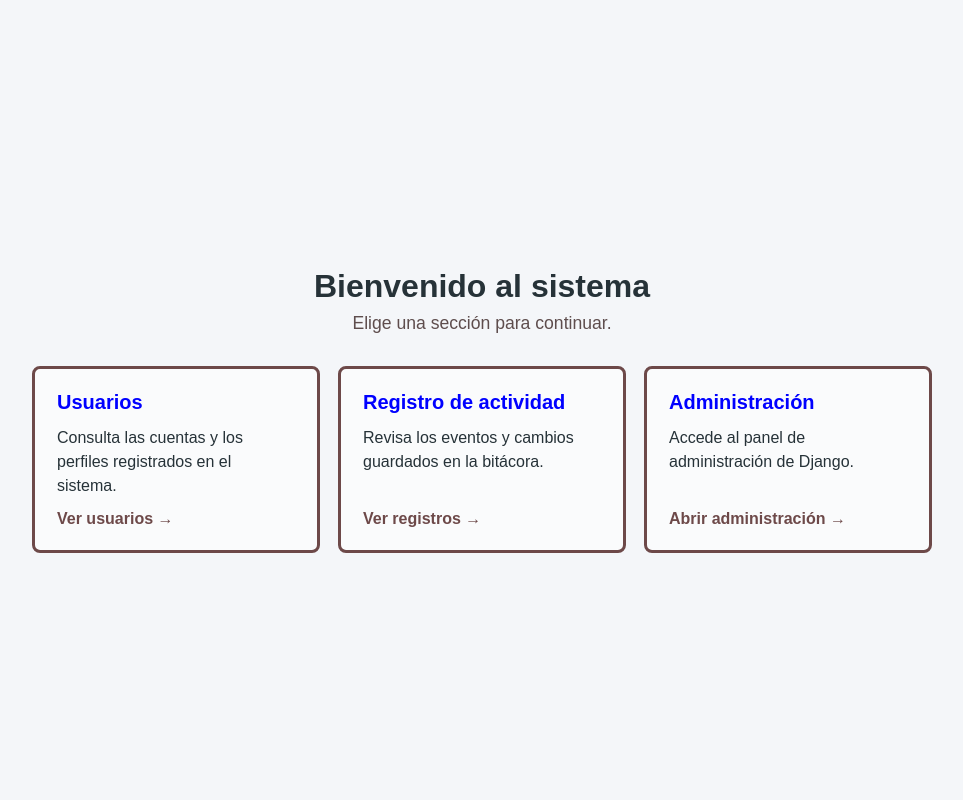
After one commit to roctalvarado/django_cheems, a Django app: template hello/templates/hello/display.html in a window 1280 px wide. The commit adds this page. Shown: the whole page, without its empty margins (158-1121 px from the left). Run offline with Django 5.2, Linux system fonts and the light colour scheme; the template is opened without the code that fills it, so the values that code supplies are empty.

Commit message:
Refactor URL routing, enhance styles, and add display page
- Updated URL patterns to include named routes for better readability and access.
- Enhanced CSS styles for improved layout and user experience on the display page.
- Created a new display.html template to serve as the landing page with navigation links.
- Removed hardcoded user data from index.html to dynamically render user information.
- Added a .gitignore file to exclude virtual environment files from version control.

```diff
--- a/django_cheems/urls.py
+++ b/django_cheems/urls.py
@@ -20,6 +20,7 @@ from hello import views
 
 urlpatterns = [
     path('admin/', admin.site.urls),
-    path('', views.index),
-    path('logs/', views.logs)
+    path('', views.display, name = 'inicio'),
+    path('logs/', views.logs, name = 'logs'),
+    path('index/', views.index, name = 'index')
 ]
--- a/hello/static/hello/css/styles.css
+++ b/hello/static/hello/css/styles.css
@@ -1,18 +1,119 @@
+        body {
+            min-height: 100vh;
+            margin: 0;
+            display: grid;
+            place-items: center;
+            padding: 24px;
+            box-sizing: border-box;
+            color: #352b2b;
+        }
+
+        .welcome {
+            width: min(900px, 100%);
+            text-align: center;
+        }
+
+        .welcome h1 {
+            margin-bottom: 8px;
+        }
+
+        .welcome-intro {
+            margin: 0 0 32px;
+            color: #5e4d4d;
+            font-size: 1.1rem;
+        }
+
+        .route-list {
+            display: grid;
+            grid-template-columns: repeat(auto-fit, minmax(220px, 1fr));
+            gap: 18px;
+            text-align: left;
+        }
+
+        .route-card {
+            display: flex;
+            flex-direction: column;
+            gap: 12px;
+            padding: 22px;
+            border: 3px solid rgb(109, 73, 73);
+            border-radius: 8px;
+            background: rgba(255, 255, 255, 0.55);
+            color: inherit;
+            text-decoration: none;
+            transition: transform 150ms ease, background-color 150ms ease;
+        }
+
+        .route-card:hover,
+        .route-card:focus-visible {
+            transform: translateY(-3px);
+            background: #fffaf2;
+        }
+
+        .route-card:focus-visible {
+            outline: 3px solid blue;
+            outline-offset: 3px;
+        }
+
+        .route-card h2 {
+            margin: 0;
+            color: blue;
+            font-size: 1.25rem;
+        }
+
+        .route-card p {
+            margin: 0;
+            line-height: 1.5;
+        }
+
+        .route-action {
+            margin-top: auto;
+            color: #6d4949;
+            font-weight: 700;
+        }
+
+
+* {
+    box-sizing: border-box;
+}
+
 body {
-    background-color: antiquewhite;
+    margin: 0;
+    font-family: Arial, sans-serif;
+    background-color: #f4f6f9;
+    color: #263238;
+}
+
+.contenedor {
+    width: min(1000px, 92%);
+    margin: 60px auto;
 }
 
 h1 {
-    color: blue;
+    text-align: center;
+    margin-bottom: 40px;
+    font-size: 32px;
 }
 
-.table-user {
+table {
     width: 100%;
+    border-collapse: collapse;
+    background-color: white;
+    box-shadow: 0 4px 12px rgba(0, 0, 0, 0.08);
+    border-radius: 8px;
+    overflow: hidden;
 }
 
-.table-user th,
-.table-user td{
-    padding: 10px;
-    border: 3px solid rgb(109, 73, 73);
-    margin: 0px;
+th, td {
+    padding: 16px 20px;
+    text-align: left;
+    border-bottom: 1px solid #e5e7eb;
 }
+
+th {
+    background-color: #263b50;
+    color: white;
+}
+
+tbody tr:hover {
+    background-color: #eef4f8;
+}
--- /dev/null
+++ b/hello/templates/hello/display.html
@@ -0,0 +1,34 @@
+{% load static %}
+<!DOCTYPE html>
+    <html >
+        <head>
+            <meta charset="UTF-8">
+            <meta name="viewport" content="width=device-width, initial-scale=1">
+            <title>Bienvenido al sistema</title>
+            <link rel="stylesheet" href="{% static 'hello/css/styles.css' %}">
+        </head>
+        <body>
+            <main class="welcome">
+                <h1>Bienvenido al sistema</h1>
+                <p class="welcome-intro">Elige una sección para continuar.</p>
+
+                <nav class="route-list" aria-label="Secciones del sistema">
+                    <a class="route-card" href="{% url 'index' %}">
+                        <h2>Usuarios</h2>
+                        <p>Consulta las cuentas y los perfiles registrados en el sistema.</p>
+                        <span class="route-action">Ver usuarios &rarr;</span>
+                    </a>
+                    <a class="route-card" href="{% url 'logs' %}">
+                        <h2>Registro de actividad</h2>
+                        <p>Revisa los eventos y cambios guardados en la bitácora.</p>
+                        <span class="route-action">Ver registros &rarr;</span>
+                    </a>
+                    <a class="route-card" href="{% url 'admin:index' %}">
+                        <h2>Administración</h2>
+                        <p>Accede al panel de administración de Django.</p>
+                        <span class="route-action">Abrir administración &rarr;</span>
+                    </a>
+                </nav>
+            </main>
+        </body>
+</html>
--- a/hello/views.py
+++ b/hello/views.py
@@ -1,8 +1,12 @@
 from django.shortcuts import render
 from .entities.user import User
 from .entities.log import Log
+from hello.entities import user
 
 # Create your views here.
+def display(request):
+    return render(request, 'hello/display.html')
+
 def index(request):
     users = User.get_all()
     return render(request, 'hello/index.html', {'users': users})
```
Also changed, not shown: hello/templates/hello/index.html (+0 -16 lines), 1 other file.
